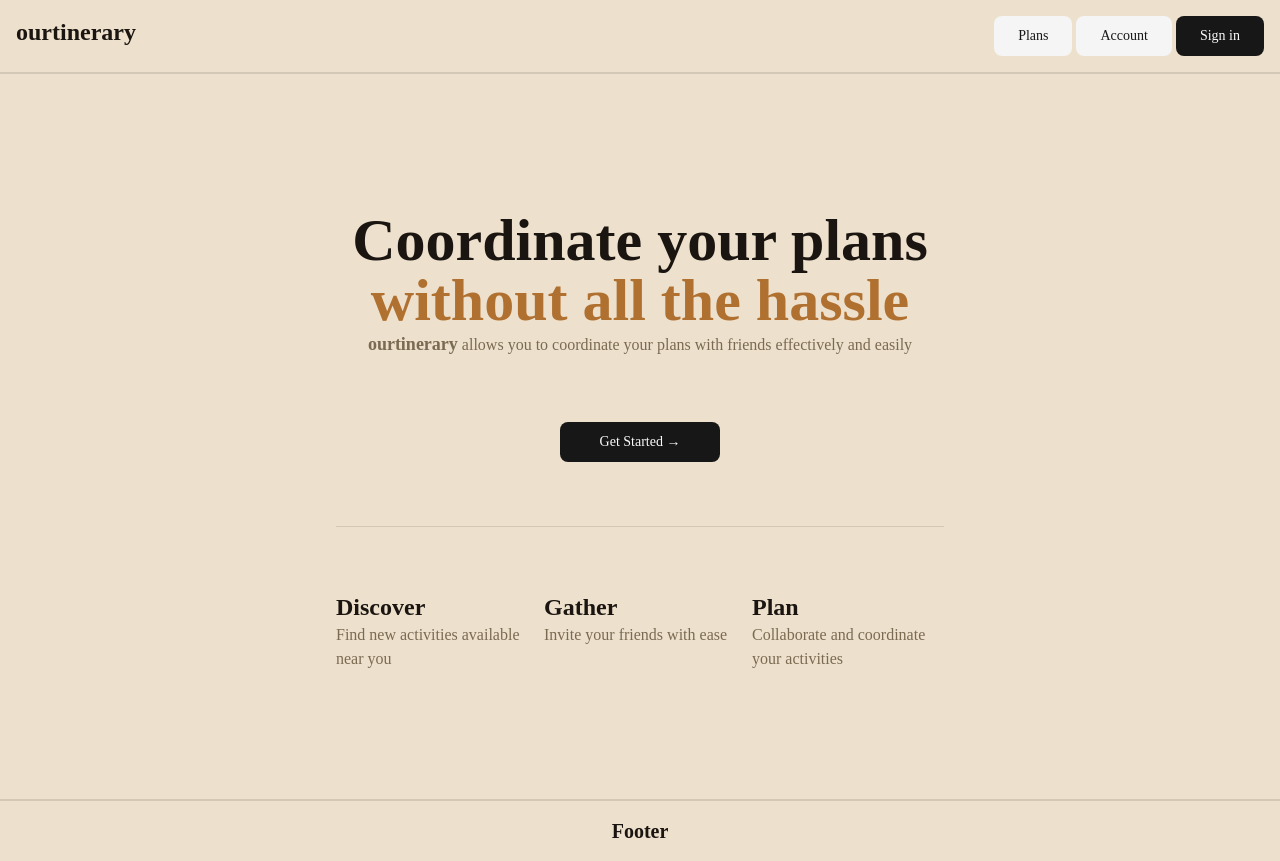
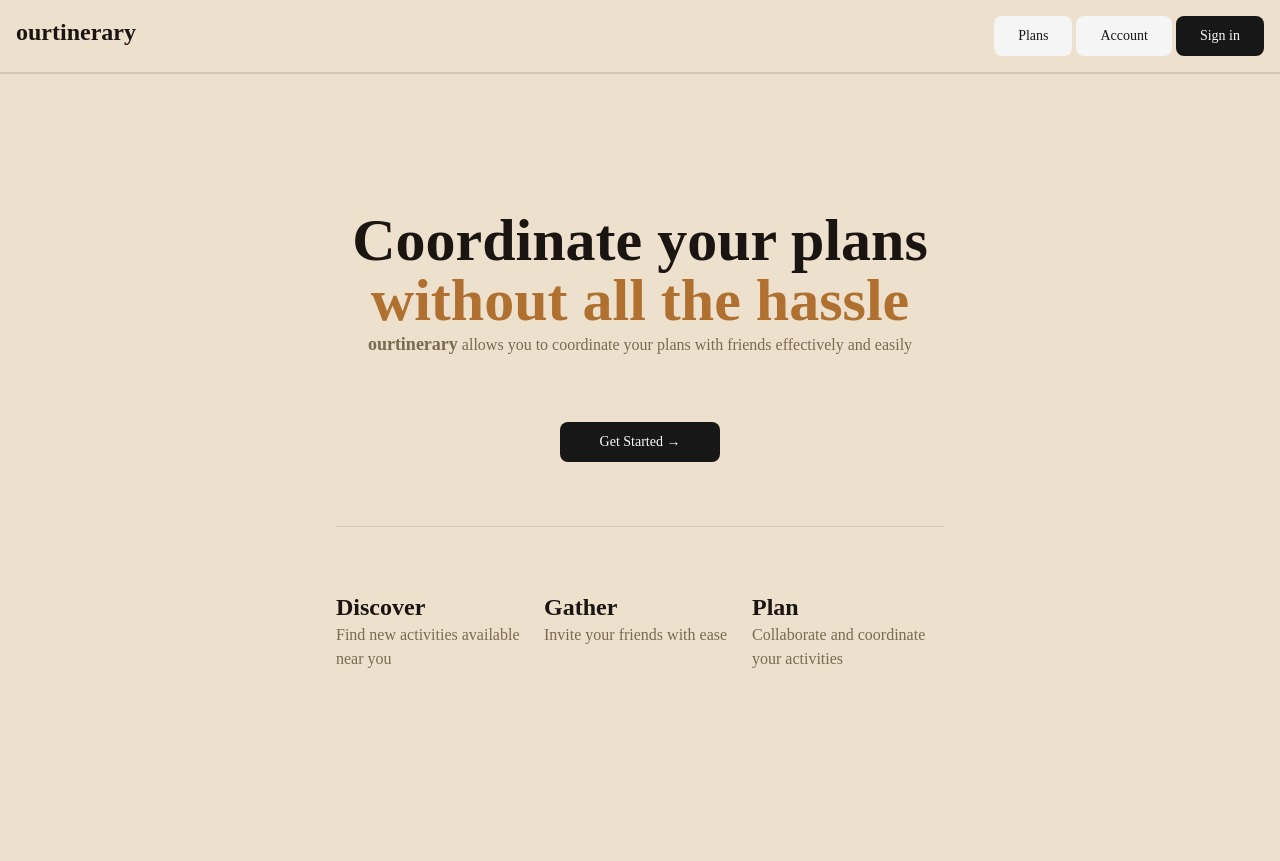
Before and after one commit to h-custodio/ourtinerary, a Next.js app: page / in a window 1280 px wide. After the commit the page ends 800 px from the top, so only its background shows below. Built offline with nearby package versions, Linux system fonts and the light colour scheme.

Commit message:
Removed the footer

```diff
--- a/app/layout.tsx
+++ b/app/layout.tsx
@@ -28,8 +28,6 @@ export default function RootLayout({ children }: LayoutProps<"/">) {
         <NavHeader />
 
         <main className="flex-1">{children}</main>
-
-        <footer className="text-center text-xl font-bold">Footer</footer>
       </body>
     </html>
   );
```
